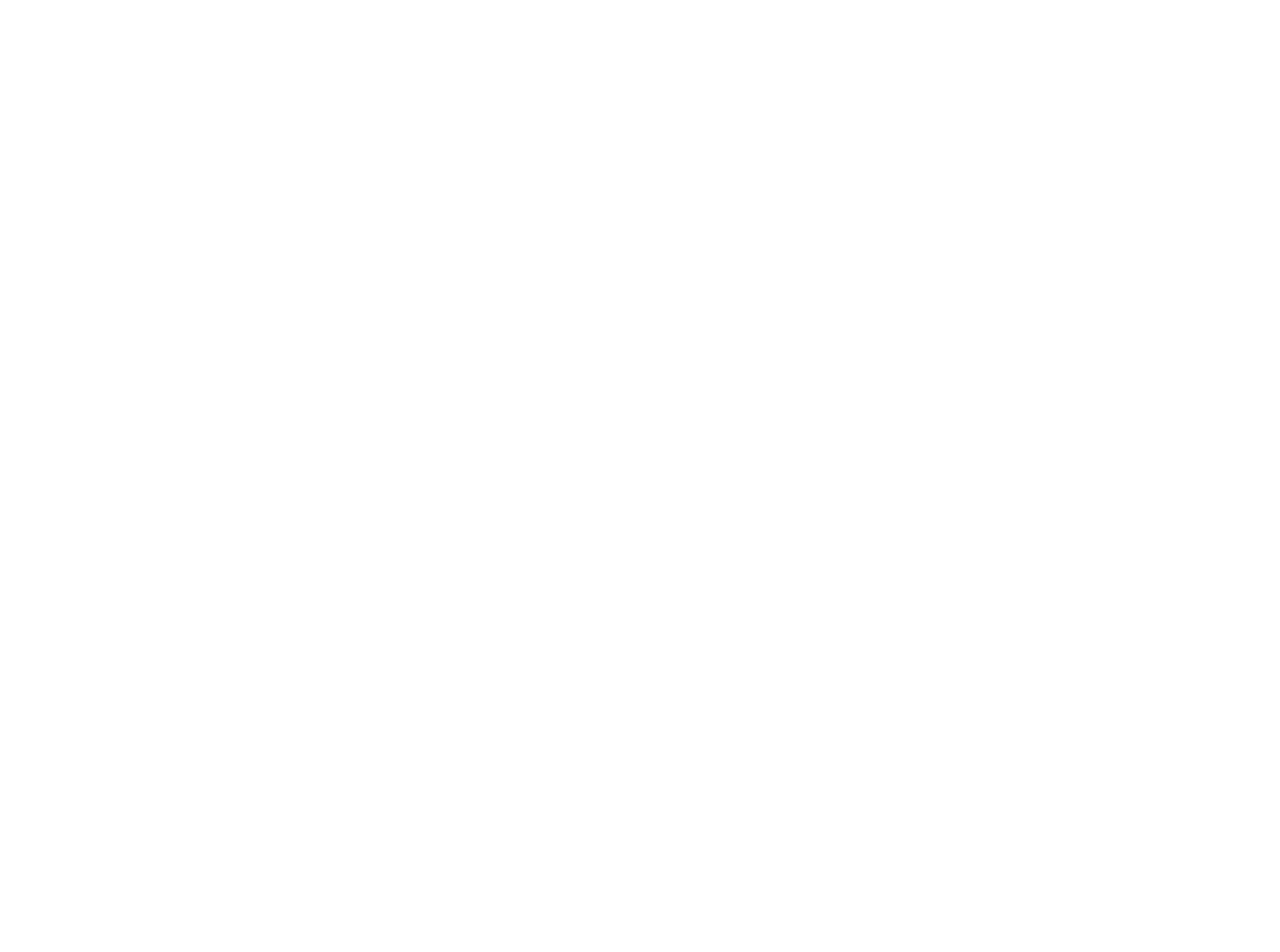
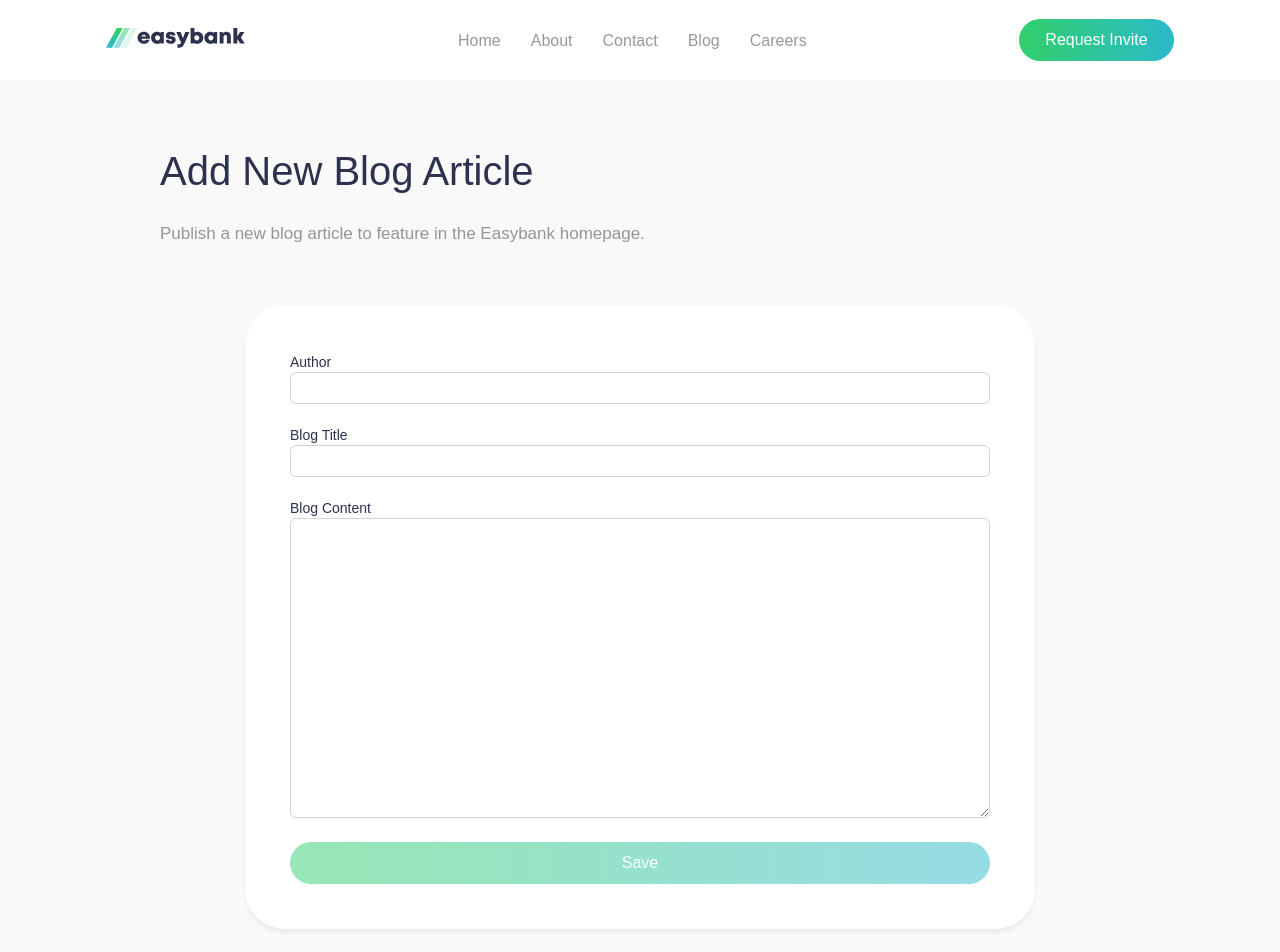
Before and after one commit to angeljsb/frontend-exercise, a React (Create React App) app: page /articles/1 in a window 1280 px wide. Before the commit this address had no page. Shown: the top 952 px of the page. Before the commit the page ends 800 px from the top, so only its background shows below. Built offline with nearby package versions, Linux system fonts and the light colour scheme; no server answers.

Commit message:
Insertar y actualizar registros

```diff
--- a/src/App.js
+++ b/src/App.js
@@ -10,6 +10,7 @@
         <Routes>
           <Route path="/" element={<Welcome />} />
           <Route path="/articles" element={<Articles />} />
+          <Route path="/articles/:articleId" element={<Articles />} />
         </Routes>
       </BrowserRouter>
     </div>
--- a/src/api/index.js
+++ b/src/api/index.js
@@ -15,7 +15,23 @@
     });
   };
 
-  return { get, post };
+  const put = async (data) => {
+    const url = baseUrl + data.id;
+    return await fetch(url, {
+      method: "PUT",
+      headers: {
+        "Content-Type": "application/json",
+        Accept: "*/*",
+      },
+      body: JSON.stringify({
+        author: data.author,
+        title: data.title,
+        content: data.content,
+      }),
+    });
+  };
+
+  return { get, post, put };
 };
 
 const Api = api();
--- a/src/components/atoms/Button/style.css
+++ b/src/components/atoms/Button/style.css
@@ -20,5 +20,6 @@
 
 .button:disabled {
   cursor: default;
-  background-color: #c3c3c3;
+  background: linear-gradient(90deg, #31cf70 4.85%, #2cb9cb 100%);
+  opacity: 0.5;
 }
--- a/src/components/molecules/TableRow/index.js
+++ b/src/components/molecules/TableRow/index.js
@@ -3,8 +3,6 @@
 
 const TableRow = (props = {}) => {
   const { register, ...otherProps } = props;
-
-  console.log(register);
 
   return (
     <tr className="table-row" {...otherProps}>
--- a/src/components/organisms/AddArticle/index.js
+++ b/src/components/organisms/AddArticle/index.js
@@ -5,10 +5,12 @@
 import Text from "../../atoms/Text";
 import "./style.css";
 import ArticlesTable from "../ArticlesTable";
+import { useParams } from "react-router-dom";
 
 const AddArticle = (props = {}) => {
   const [data, setData] = useState(null);
   const [watcher, setWatcher] = useState(true);
+  const { articleId } = useParams();
 
   useEffect(() => {
     Api.get()
@@ -17,6 +19,9 @@
   }, [watcher]);
 
   const triggerUpdate = () => setWatcher(!watcher);
+
+  const editing =
+    articleId && data ? data.find((r) => r.id === parseInt(articleId)) : null;
 
   return (
     <section className="add-article">
@@ -29,7 +34,7 @@
         </Text>
       </div>
       <div className="add-article__form-container">
-        <ArticlesForm onSend={triggerUpdate} />
+        <ArticlesForm onSend={triggerUpdate} editing={editing} />
       </div>
       <div className="add-article__subtitle-container">
         <Subtitle size="small">Previous Articles</Subtitle>
--- a/src/components/organisms/ArticlesForm/index.js
+++ b/src/components/organisms/ArticlesForm/index.js
@@ -1,16 +1,27 @@
-import React, { useState } from "react";
+import React, { useEffect, useState } from "react";
 import LabeledTextInput from "../../molecules/LabeledTextInput";
 import Container from "../../atoms/Container";
 import Button from "../../atoms/Button";
 import "./style.css";
 import Api from "../../../api";
+import { useNavigate, useParams } from "react-router-dom";
 
 const ArticlesForm = (props = {}) => {
-  const { onSend, ...otherProps } = props;
+  const { onSend, editing, ...otherProps } = props;
+  const { articleId } = useParams();
+  const navigate = useNavigate();
 
   const [author, setAuthor] = useState("");
   const [title, setTitle] = useState("");
   const [content, setContent] = useState("");
+
+  useEffect(() => {
+    if (editing) {
+      setAuthor(editing.author);
+      setTitle(editing.title);
+      setContent(editing.content);
+    }
+  }, [editing]);
 
   const [loading, setLoading] = useState(false);
 
@@ -29,20 +40,28 @@
   const handleSubmit = (e) => {
     e.preventDefault();
 
-    const form = e.target;
     const data = {
-      author: form["author"].value,
-      title: form["title"].value,
-      content: form["content"].value,
+      author,
+      title,
+      content,
     };
+    if (articleId) data.id = parseInt(articleId);
+
+    const method = articleId ? "put" : "post";
 
     setLoading(true);
-    Api.post(data)
+    Api[method](data)
       .then((res) => res.json())
       .then((json) => {
         onSend(json);
       })
-      .finally(() => setLoading(false));
+      .finally(() => {
+        setLoading(false);
+        setAuthor("");
+        setTitle("");
+        setContent("");
+        navigate("/articles");
+      });
   };
 
   const isDanger = (value) => value.length < 3 || value.length > 50;
@@ -61,6 +80,7 @@
             label="Author"
             value={author}
             danger={isDanger(author)}
+            disabled={loading}
             onChange={handleChangeAuthor}
           ></LabeledTextInput>
           <LabeledTextInput
@@ -69,6 +89,7 @@
             label="Blog Title"
             value={title}
             danger={isDanger(title)}
+            disabled={loading}
             onChange={handleChangeTitle}
           ></LabeledTextInput>
           <LabeledTextInput
@@ -77,6 +98,7 @@
             label="Blog Content"
             value={content}
             danger={isDanger(content)}
+            disabled={loading}
             type="textarea"
             resize="vertical"
             onChange={handleChangeContent}
--- a/src/components/organisms/ArticlesTable/index.js
+++ b/src/components/organisms/ArticlesTable/index.js
@@ -40,7 +40,7 @@
             formated.map((article, index) => {
               const register = fields.map((key) => article[key]);
               register.push(
-                <Link to={`articles/${articles[index].id}`}>Edit</Link>
+                <Link to={`/articles/${articles[index].id}`}>Edit</Link>
               );
               return <TableRow register={register} key={index}></TableRow>;
             })
--- a/src/components/organisms/Header/index.js
+++ b/src/components/organisms/Header/index.js
@@ -32,7 +32,7 @@
   return (
     <header className="header">
       <nav className="header__navigation">
-        <Link to="">
+        <Link to="/">
           <Logo color="black"></Logo>
         </Link>
         <NavList items={directions} />
```
